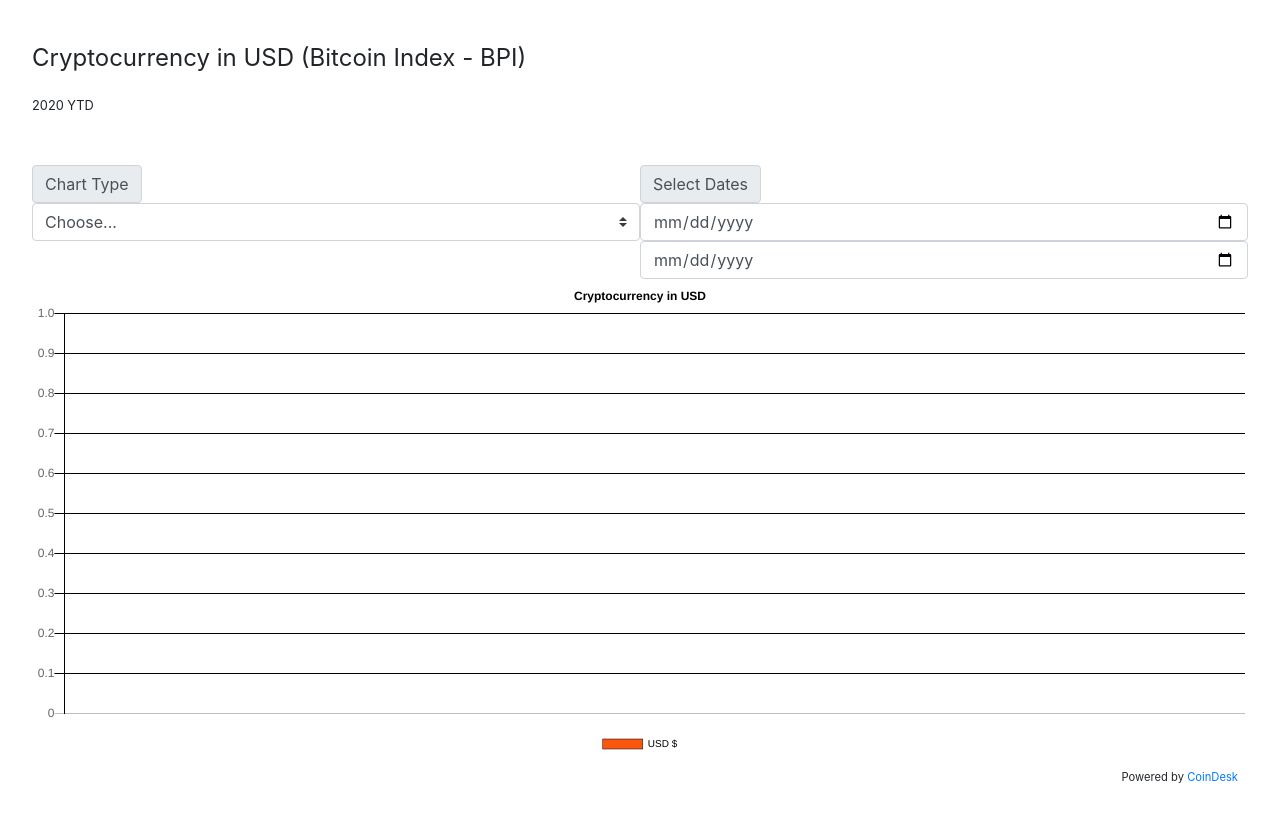
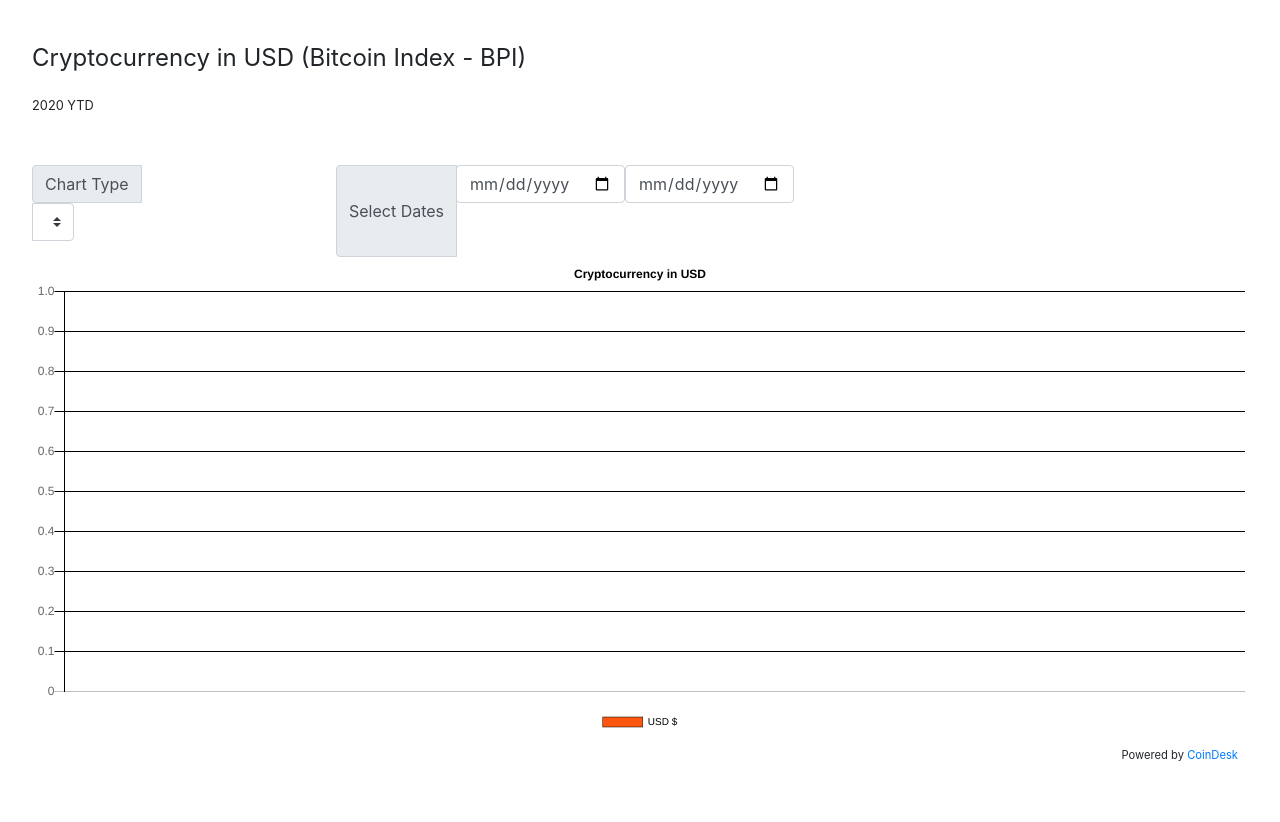
Before and after one commit to bee-squared/cryptocurrency, a React (Create React App) app: page / in a window 1280 px wide. Shown: the top 822 px of the page. Built offline with nearby package versions, Linux system fonts and the light colour scheme; no server answers.

Commit message:
style inputs

```diff
--- a/src/components/utility/utility.jsx
+++ b/src/components/utility/utility.jsx
@@ -5,8 +5,8 @@ import 'bootstrap/dist/css/bootstrap.css'
 function Utility(props) {
   return (
     <form>
-      <div className="input-group">
-        <div class="chart-type-container">
+      <div className="input-container">
+        <div class="input-group mb-3" id="chart-type-input">
           <div class="input-group-prepend">
             <label class="input-group-text" for="inputGroupSelect01">Chart Type</label>
           </div>
@@ -15,12 +15,14 @@ function Utility(props) {
             <option value="Bar">Bar</option>
           </select>
         </div>
-        <div class="date-container">
+        <div class="input-group" id="date-input">
           <div class="input-group-prepend">
             <span class="input-group-text">Select Dates</span>
           </div>
-          <input type="date" aria-label="Start Date" class="form-control id=" />
-          <input type="date" aria-label="End Date" class="form-control" />
+          <div>
+            <input type="date" aria-label="First name" class="form-control" id="start-date-input"/>
+            <input type="date" aria-label="Last name" class="form-control" id="end-date-input"/>
+          </div>
         </div>
       </div>
     </form>
--- a/src/components/utility/utility.scss
+++ b/src/components/utility/utility.scss
@@ -1,11 +1,24 @@
-.chart-type-container {
-  width: 50%;
+.input-container {
+  display: flex;
+  width: 100%;
 }
 
-.input-group-prepend {
+#chart-type-input {
+  display: inline-block;
   width: 25%;
 }
 
-.date-container {
-  width: 50%;
+#date-input {
+  display: inline-flex;
+  width: 75%;
 }
+
+#start-date-input {
+  display: inline-block;
+  width: 50%
+}
+
+#end-date-input {
+  display: inline-block;
+  width: 50%
+}
```
